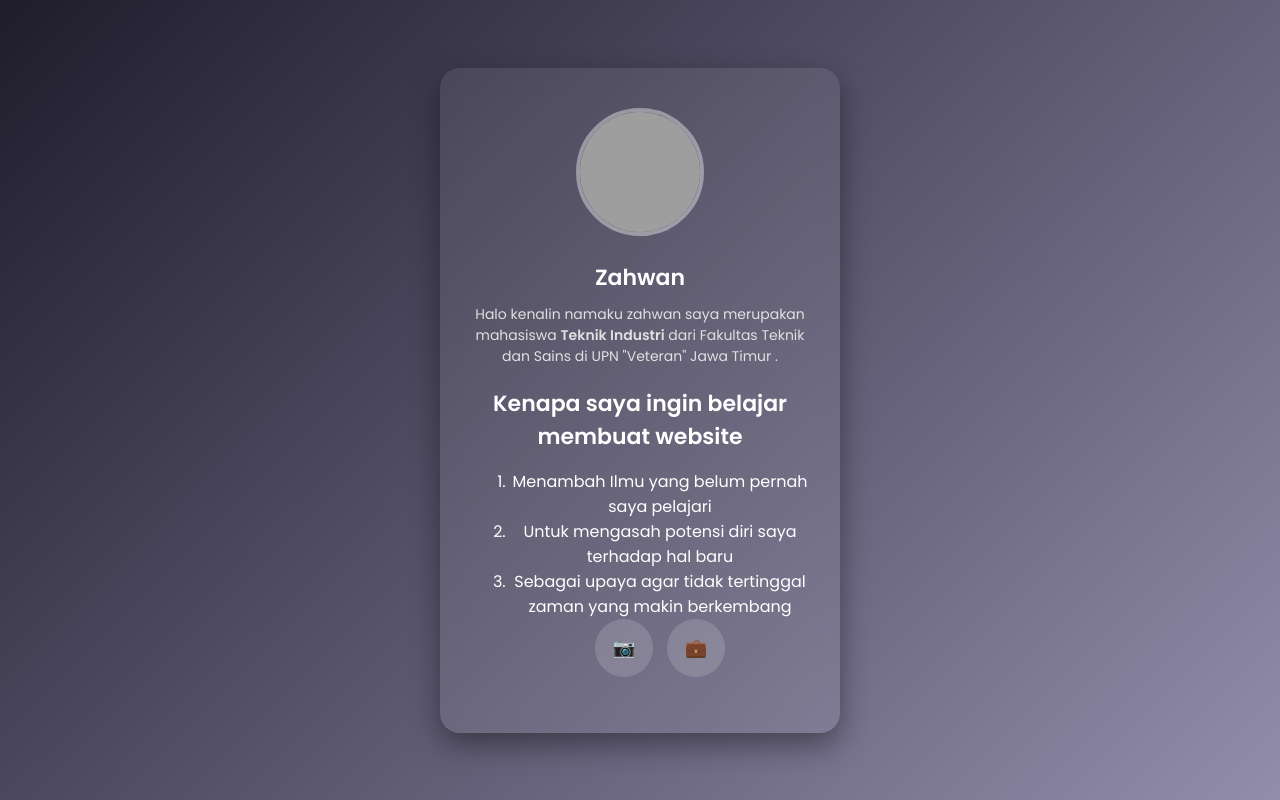
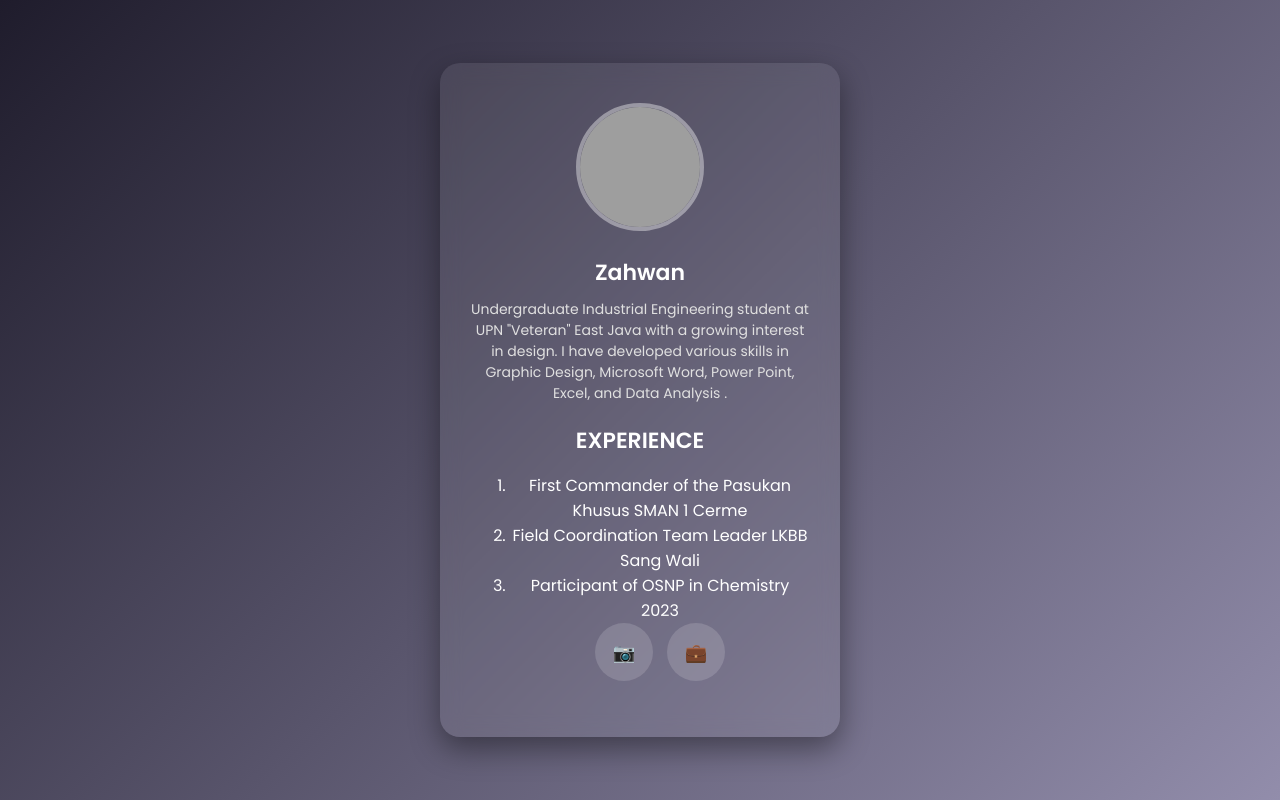
Before and after one commit to zahwan04/biodata-zahwan, a plain HTML site: page index.html in a window 1280 px wide. Drawn offline with Linux system fonts and the light colour scheme; grey boxes are pictures that could not be loaded.

Commit message:
Update index.html

```diff
--- a/index.html
+++ b/index.html
@@ -87,14 +87,14 @@
   <div class="card">
     <img src="https://i.imgur.com/g6Gx0FX.jpeg" alt="Foto Profil">
     <h2>Zahwan</h2>
-    <p>Halo kenalin namaku zahwan saya merupakan mahasiswa <strong>Teknik Industri</strong>
-     dari Fakultas Teknik dan Sains di UPN "Veteran" Jawa Timur
+    <p>Undergraduate Industrial Engineering student at UPN "Veteran" East Java with a growing interest in design.</strong> I have developed various skills in Graphic Design, Microsoft Word, Power Point, Excel, and Data Analysis
+
 .</p>
-  <h2>Kenapa saya ingin belajar membuat website</h2>
+  <h2>EXPERIENCE</h2>
     <ol>
-      <li>Menambah Ilmu yang belum pernah saya pelajari</li>
-      <li>Untuk mengasah potensi diri saya terhadap hal baru</li>
-      <li>Sebagai upaya agar tidak tertinggal zaman yang makin berkembang</li>
+      <li>First Commander of the Pasukan Khusus SMAN 1 Cerme</li>
+      <li>Field Coordination Team Leader LKBB Sang Wali</li>
+      <li>Participant of OSNP in Chemistry 2023</li>
       </section>
 <div class="socials">
   <a href="https://www.instagram.com/zahwnnn?igsh=MjBnMzJrcnQ1dnI2&utm_source=qr" target="_blank"title="Instagram">📷</a>
```
